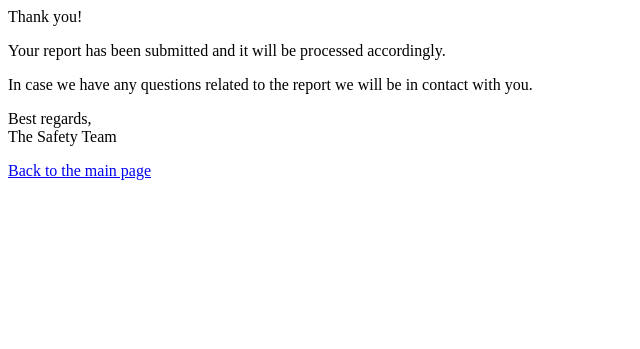
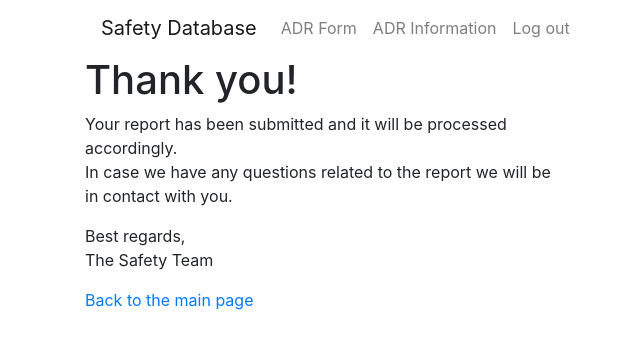
Before and after one commit to marttiah/safetydatabase, a Flask app: template templates/result.html in a window 1280 px wide. Shown: the top 349 px of the page, without its empty margins (0-640 px from the left). Run offline with Flask 2, Linux system fonts and the light colour scheme; the template is opened without the code that fills it, so the values that code supplies are empty; some libraries are stand-ins or nearby versions.

Commit message:
Update result.html

```diff
--- a/templates/result.html
+++ b/templates/result.html
@@ -1,5 +1,27 @@
-Thank you!
-<p>
+<!doctype html>
+<meta name="viewport" content="width=device-width, initial-scale=1, shrink-to-fit=no">
+<link rel="stylesheet" href="https://stackpath.bootstrapcdn.com/bootstrap/4.5.0/css/bootstrap.min.css">
+<title>Safety database</title>
+<div class="container">
+    <nav class="navbar navbar-expand-sm navbar-light">
+        <a class="navbar-brand" href="/main">Safety Database</a>
+        <ul class="navbar-nav">
+          <li class="nav-item">
+            <a class="nav-link" href="/form">ADR Form</a>
+          </li>
+          <li class="nav-item">
+            <a class="nav-link" href="/information">ADR Information</a>
+          </li>
+          <li class="nav-item">
+            <a class="nav-link" href="/logout">Log out</a>
+          </li>
+        </ul>
+      </nav>
+    <div class="row">
+      <div class="col-8">
+        <div class="row">
+            <div class="col-8">
+            <h1>Thank you!</h1>
 Your report has been submitted and it will be processed accordingly.
 <p>
 In case we have any questions related to the report we will be in contact with you.
```
